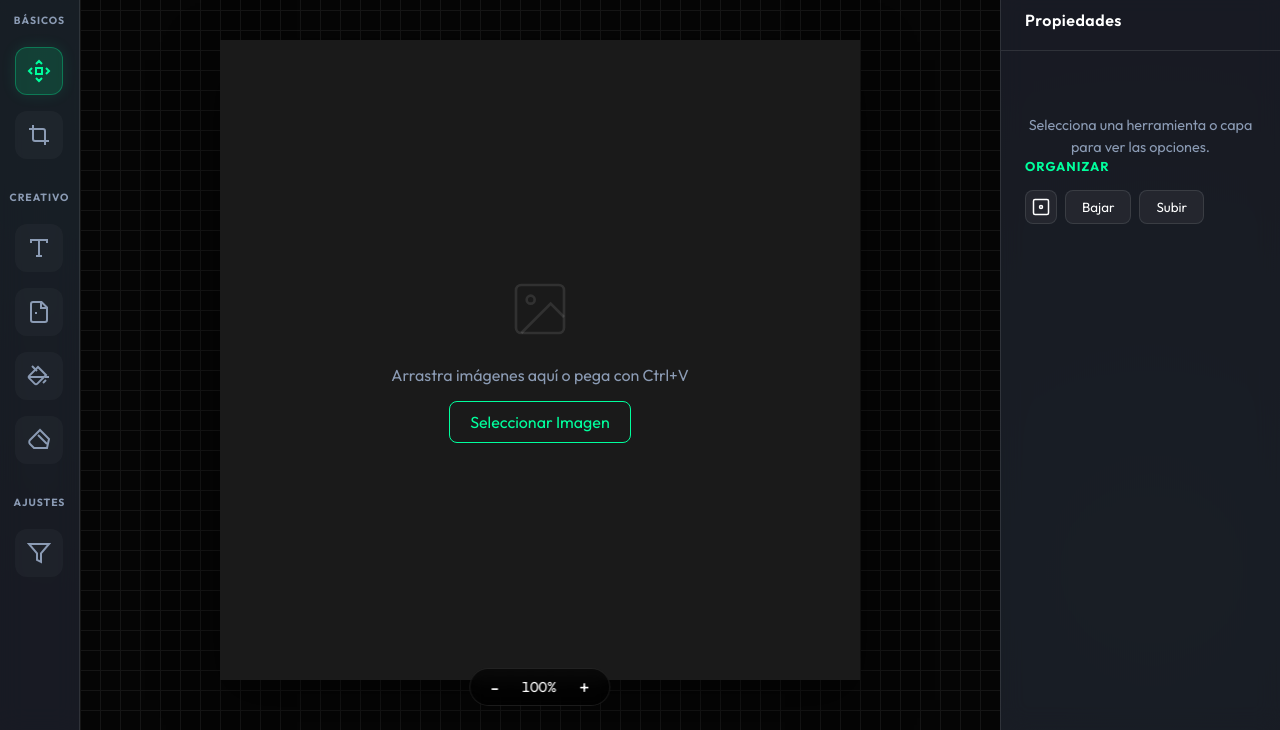
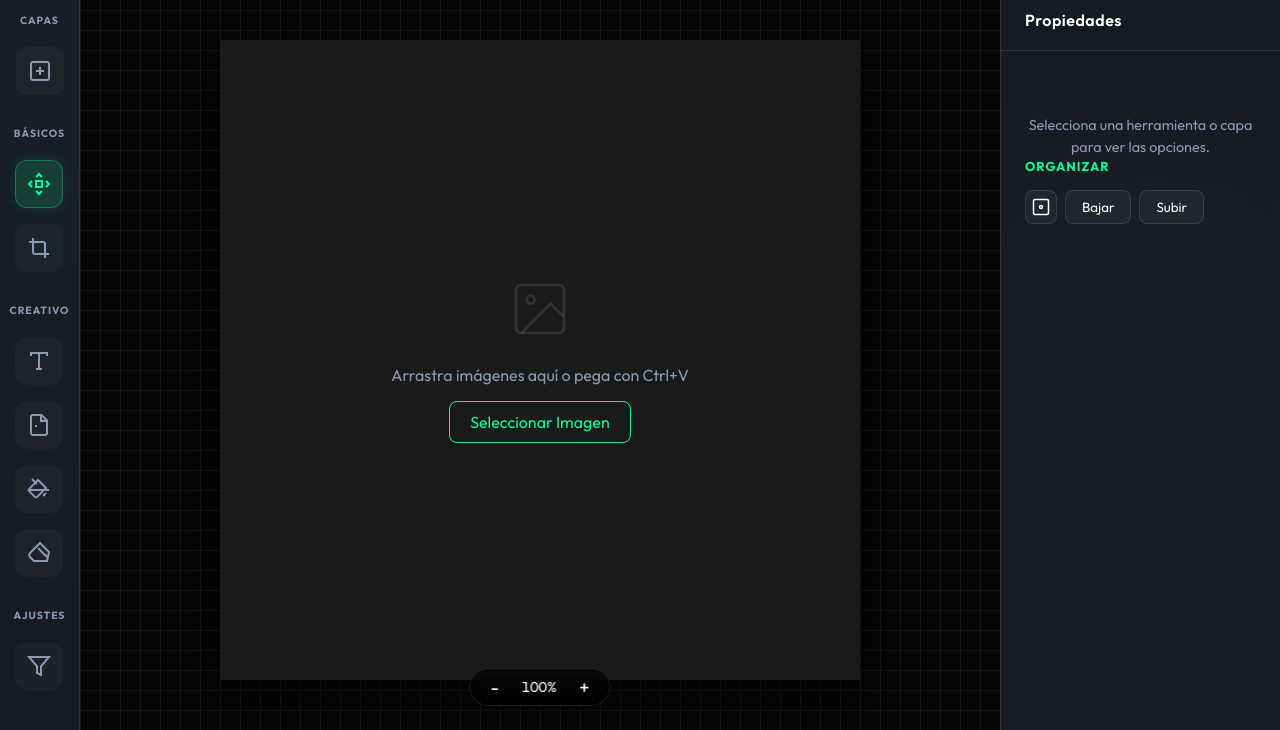
Before and after one commit to instructorandradedcc/instagram-editor-ecopiensa, a website built with Vite: page index.html in a window 1280 px wide. Shown: the part 70-800 px from the top of the page. Built offline with nearby package versions, Linux system fonts and the light colour scheme.

Commit message:
Fix HTML structure and improve compatibility

```diff
--- a/index.html
+++ b/index.html
@@ -8,13 +8,11 @@
     <meta name="description"
         content="Editor de imágenes profesional para Instagram de la Fundación Ecopiensa Evolution. Recorta, edita y crea contenido visual impactante.">
     <meta name="theme-color" content="#1a1a1a">
-    <!-- Removed leading slash for GitHub Pages compatibility -->
     <link rel="manifest" href="public/manifest.json">
     <title>Ecopiensa Editor | Instagram Edition</title>
     <link rel="preconnect" href="https://fonts.googleapis.com">
     <link rel="preconnect" href="https://fonts.gstatic.com" crossorigin>
     <link href="https://fonts.googleapis.com/css2?family=Outfit:wght@300;400;600;700&display=swap" rel="stylesheet">
-    <!-- Removed leading slash -->
     <link rel="stylesheet" href="src/style.css">
 </head>
 
@@ -58,6 +56,18 @@
         <main class="editor-workspace">
             <!-- Sidebar: Tools -->
             <aside class="sidebar-tools">
+                <div class="tool-group">
+                    <h3>Capas</h3>
+                    <button class="tool-btn" id="btn-add-image" title="Agregar Imagen (Encima)">
+                        <svg width="24" height="24" viewBox="0 0 24 24" fill="none" stroke="currentColor"
+                            stroke-width="2">
+                            <rect x="3" y="3" width="18" height="18" rx="2" ry="2"></rect>
+                            <line x1="12" y1="8" x2="12" y2="16"></line>
+                            <line x1="8" y1="12" x2="16" y2="12"></line>
+                        </svg>
+                    </button>
+                </div>
+
                 <div class="tool-group">
                     <h3>Básicos</h3>
                     <button class="tool-btn active" data-tool="move" title="Mover">
@@ -133,7 +143,6 @@
                             <polyline points="21 15 16 10 5 21"></polyline>
                         </svg>
                         <p>Arrastra imágenes aquí o pega con Ctrl+V</p>
-                        <input type="file" id="file-upload" accept="image/*" hidden>
                         <button class="btn-primary-outline"
                             onclick="document.getElementById('file-upload').click()">Seleccionar Imagen</button>
                     </div>
@@ -205,13 +214,15 @@
         </main>
     </div>
 
+    <!-- Shared input for all uploads -->
+    <input type="file" id="file-upload" accept="image/*" hidden>
+
     <!-- Grid Preview Modal -->
     <div id="grid-modal" class="modal"
         style="display: none; position: fixed; top: 0; left: 0; width: 100%; height: 100%; background: rgba(0,0,0,0.9); z-index: 200; align-items: center; justify-content: center; flex-direction: column;">
-        <h2 style="color: #fff; margin-bottom: 20px;">Vista Previa Instagram (Tu Diseño al Centro)</h2>
+        <h2 style="color: #fff; margin-bottom: 20px;">Vista Previa Instagram</h2>
         <div id="grid-preview-container"
             style="display: grid; grid-template-columns: repeat(3, 1fr); gap: 2px; max-width: 400px; width: 100%;">
-            <!-- Slots simulating context -->
             <div class="grid-slot" style="aspect-ratio: 1; background: #222;"></div>
             <div class="grid-slot" style="aspect-ratio: 1; background: #222;"></div>
             <div class="grid-slot" style="aspect-ratio: 1; background: #222;"></div>
@@ -223,12 +234,9 @@
             <div class="grid-slot" style="aspect-ratio: 1; background: #222;"></div>
             <div class="grid-slot" style="aspect-ratio: 1; background: #222;"></div>
         </div>
-        <p style="color: #aaa; margin-top: 20px; text-align: center;">Así se destacará tu diseño entre otras
-            publicaciones.</p>
         <button id="btn-close-grid" class="btn-primary-outline" style="margin-top: 20px;">Cerrar Visual</button>
     </div>
 
-    <!-- Fixed path for Github Pages compatibility -->
     <script type="module" src="src/main.js"></script>
 </body>
 
```
